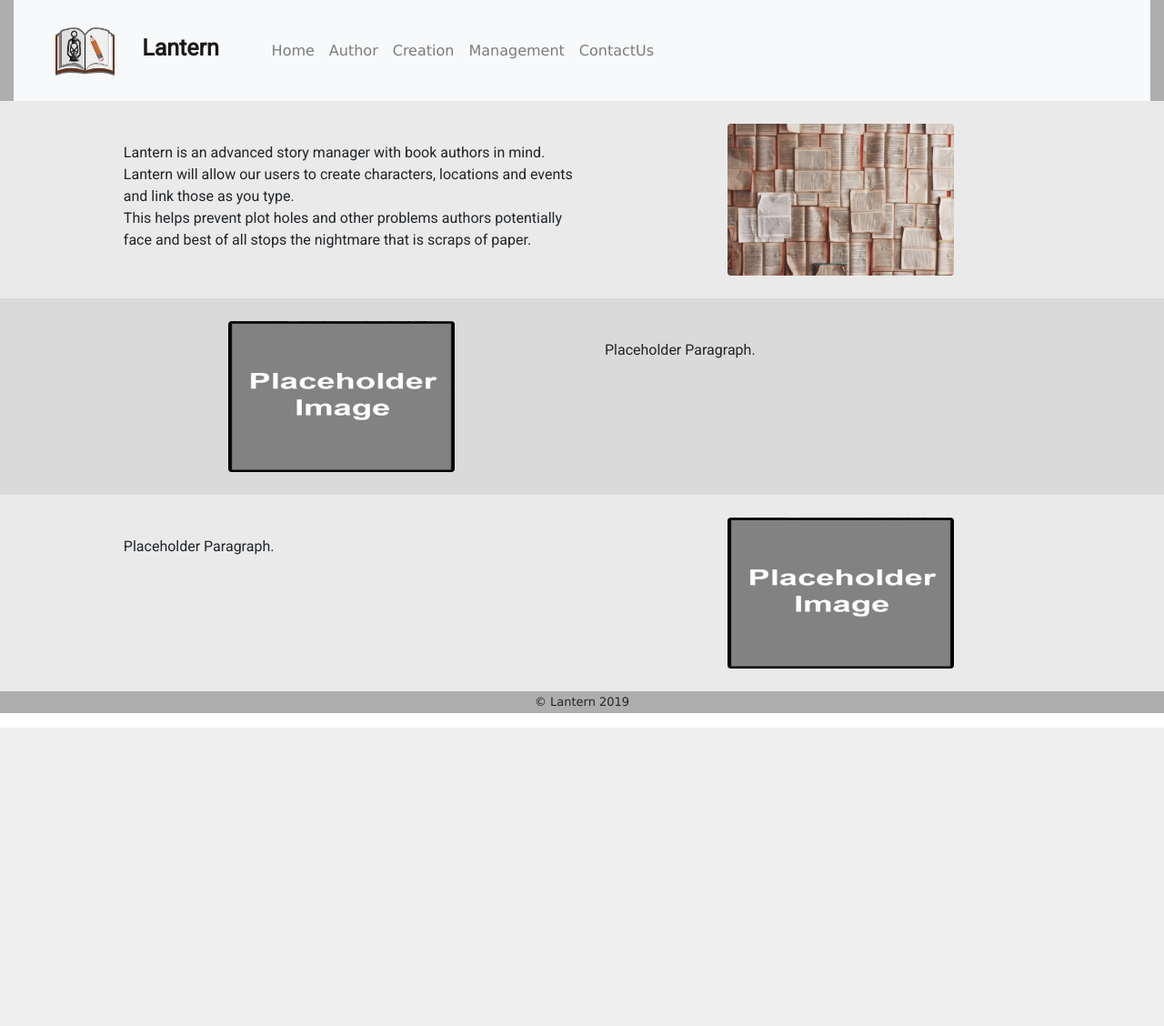
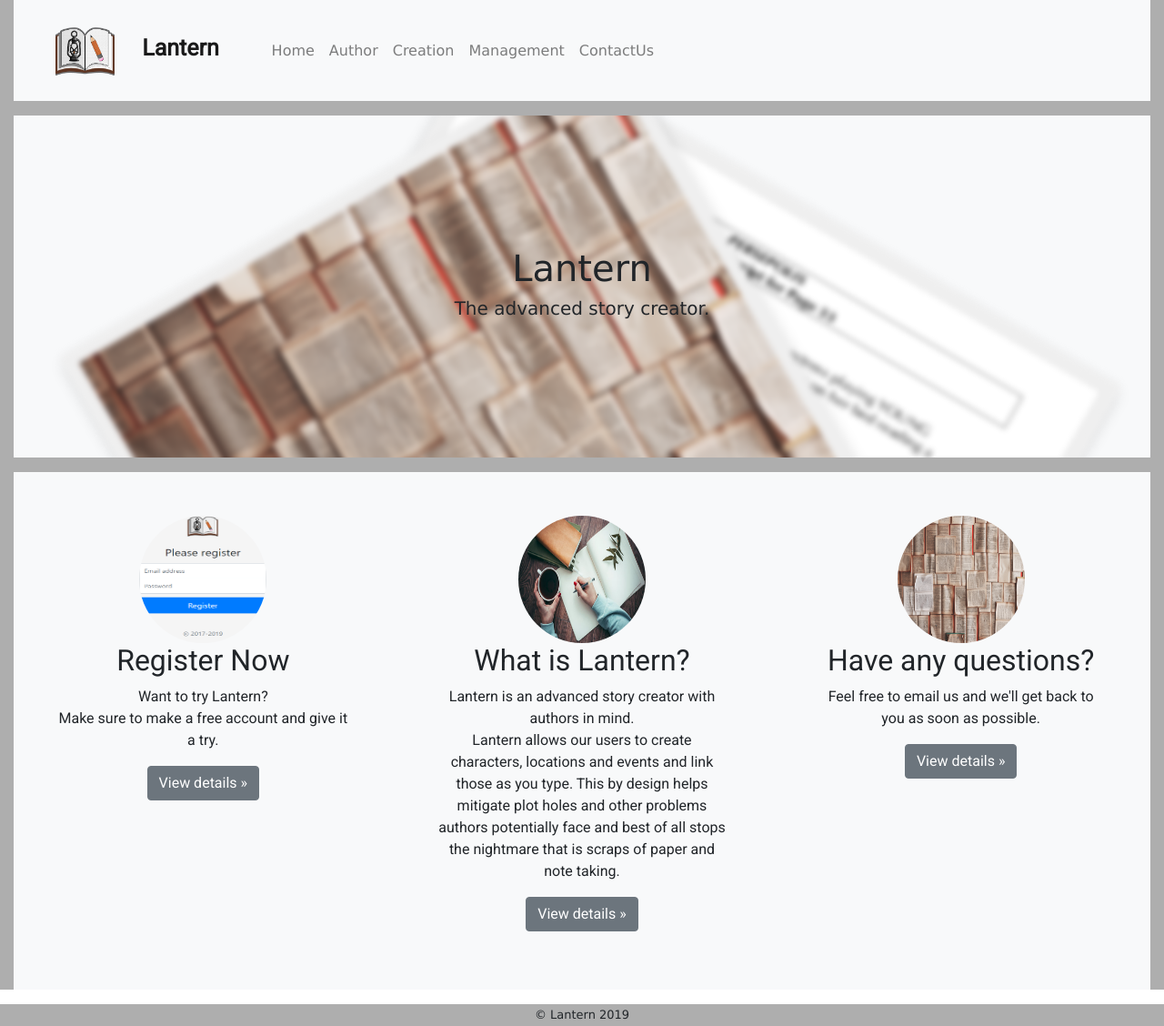
Before and after one commit to TheIrishAce/Lantern, a PHP site: page / in a window 1280 px wide. Shown: the whole page at 91% size. Before the commit the page ends 800 px from the top, so only its background shows below. Run offline with PHP 8.4, Linux system fonts and the light colour scheme.

Commit message:
Restructured the index page layout.

```diff
--- a/css/custom/index.css
+++ b/css/custom/index.css
@@ -21,6 +21,44 @@ body{
 	font-size: 25px;
 }
 
+.book-img-01 {
+    position: absolute;
+    right: 10%;
+    /* bottom: -30%; */
+    width: 800px;
+    height: 740px;
+    background-color: #efefef;
+    border-radius: 21px;
+    -webkit-transform: rotate(30deg);
+    transform: rotate(30deg);
+}
+
+.book-img-02 {
+    position: absolute;
+    left: 10%;
+    /* bottom: -30%; */
+    width: 700px;
+    height: 640px;
+    background-color: #efefef;
+    border-radius: 21px;
+    -webkit-transform: rotate(-30deg);
+    transform: rotate(-30deg);
+}
+
+.banner-images {
+	height: 100%;
+	width: 100%;
+	-webkit-background-size: cover;
+	-moz-background-size: cover;
+	-o-background-size: cover;
+	background-size: cover;
+	-webkit-filter: blur(3px);
+	-moz-filter: blur(3px);
+	-o-filter: blur(3px);
+	-ms-filter: blur(3px);
+	filter: blur(3px);
+}
+
 /* Body */
 .container-fluid {
 	background-color: #aeaeae;
@@ -28,54 +66,17 @@ body{
 	height: 100%;
 }
 
+#index-banner {
+	margin-top: 1rem!important;
+	margin-bottom: 1rem!important;
+}
+
 #topRow {
 	font-family: 'Roboto', sans-serif;
-	background-color: #eaeaea;
-	padding: 5px;
-}
-
-#midRow {
-	font-family: 'Roboto', sans-serif;
-	background-color: #dadada;
-	padding: 5px;
-}
-
-#bottomRow {
-	font-family: 'Roboto', sans-serif;
-	background-color: #eaeaea;
-	padding: 5px;
-}
-
-#topRowParagraph{
-	margin-left: 10px;
-	margin-right: 10px;
-	margin-top: 40px;
-	margin-bottom: 20px;
-}
-
-#midRowParagraph{
-	margin-left: 10px;
-	margin-right: 10px;
-	margin-top: 40px;
-	margin-bottom: 20px;
-}
-
-#bottomRowParagraph{
-	margin-left: 10px;
-	margin-right: 10px;
-	margin-top: 40px;
-	margin-bottom: 20px;
-}
-
-#topRowImage, #midRowImage, #bottomRowImage{
-	width: 50%;
-	height: auto;
-	display: block;
-  	margin-left: auto;
-  	margin-right: auto;
-  	width: 50%;
-  	margin-top: 20px;
-  	margin-bottom: 20px;
+	margin-top: 0rem!important;
+	margin-left: 0rem!important;
+	margin-right: 0rem!important;
+	margin-bottom: 1rem!important;
 }
 
 #footer {
--- a/index.php
+++ b/index.php
@@ -31,39 +31,40 @@
   </script>
     <div class="container-fluid">
       <div id="navIncludedContent"></div>
-		<div id="topRow" class="row">
-			<div class="col-lg-1"></div>
-			<div id="topRowParagraph" class="col-lg-5">
-				<p>	Lantern is an advanced story manager with book authors in mind.
-				<br/>Lantern will allow our users to create characters, locations and events and link those as you type.
-				<br/>This helps prevent plot holes and other problems authors potentially face and best of all stops the nightmare that is scraps of paper.
+    <div id="index-banner" class="position-relative overflow-hidden p-3 p-md-5 text-center bg-light">
+      <div class="banner-images">
+        <img class="book-img-01 shadow-sm d-none d-md-block shadow p-3 mb-5 bg-lightgrey rounded" src="images/sample_script.jpg">
+        <img class="book-img-02 shadow-sm d-none d-md-block shadow p-3 mb-5 bg-lightgrey rounded" src="images/books.jpg">
+      </div>
+      <div class="col-md-5 p-lg-5 mx-auto my-5">
+        <h1>Lantern</h1>
+        <h5>The advanced story creator.<h5>
+      </div>
+    </div>
+    <div id="topRow" class="row">
+       <div class="col-lg-4 position-relative overflow-hidden p-3 p-md-5 text-center bg-light">
+          <img class="rounded-circle" src="images/register.png" height="140px" width="140px">
+          <rect width="100%" height="100%" fill="#777"></rect>
+          <h2>Register Now</h2>
+          <p>Want to try Lantern? <br> Make sure to make a free account and give it a try.</p>
+          <p><a class="btn btn-secondary" href="#" role="button">View details »</a></p>
+        </div>
 
-				</p>
-			</div>
-			<div class="col-lg-5">
-				<img id="topRowImage" src="images/books.jpg" class="img-fluid rounded" alt="Responsive image">
-			</div>
-			<div class="col-lg-1"></div>
-		</div>
-		<div id="midRow" class="row">
-			<div class="col-lg-1"></div>
-			<div class="col-lg-5">
-				<img id="midRowImage" src="images/placeholder-image.png" class="img-fluid rounded" alt="Responsive image">
-			</div>
-			<div id="midRowParagraph" class="col-lg-5">
-				<p>	Placeholder Paragraph.</p>
-			</div>
-			<div class="col-lg-1"></div>
-		</div>
-		<div id="bottomRow" class="row">
-			<div class="col-lg-1"></div>
-			<div id="bottomRowParagraph" class="col-lg-5">
-				<p>	Placeholder Paragraph.</p>
-			</div>
-			<div class="col-lg-5">
-				<img id="bottomRowImage" src="images/placeholder-image.png" class="img-fluid rounded" alt="Responsive image">
-			</div>
-			<div class="col-lg-1"></div>
+        <div class="col-lg-4 position-relative overflow-hidden p-3 p-md-5 text-center bg-light">
+           <img class="rounded-circle" src="images/author.jpg" height="140px" width="140px">
+           <rect width="100%" height="100%" fill="#777"></rect>
+           <h2>What is Lantern?</h2>
+           <p>Lantern is an advanced story creator with authors in mind. <br> Lantern allows our users to create characters, locations and events and link those as you type. This by design helps mitigate plot holes and other problems authors potentially face and best of all stops the nightmare that is scraps of paper and note taking.</p>
+           <p><a class="btn btn-secondary" href="#" role="button">View details »</a></p>
+        </div>
+
+        <div class="col-lg-4 position-relative overflow-hidden p-3 p-md-5 text-center bg-light">
+           <img class="rounded-circle" src="images/books.jpg" height="140px" width="140px">
+           <rect width="100%" height="100%" fill="#777"></rect>
+           <h2>Have any questions?</h2>
+           <p>Feel free to email us and we'll get back to you as soon as possible.</p>
+           <p><a class="btn btn-secondary" href="#" role="button">View details »</a></p>
+         </div>
 		</div>
 	</div>
 </body>
```
Also changed, not shown: images/author.jpg (added), images/register.png (added), images/sample_script.jpg (added).
